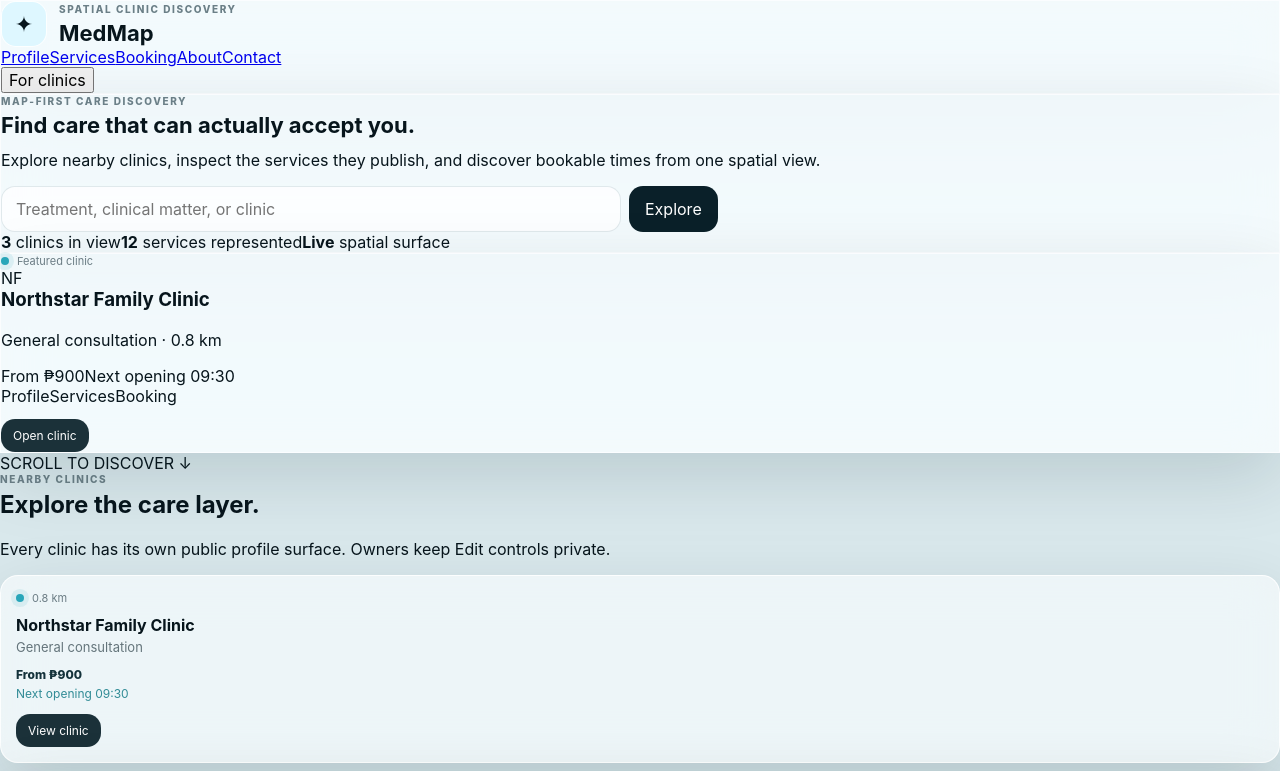
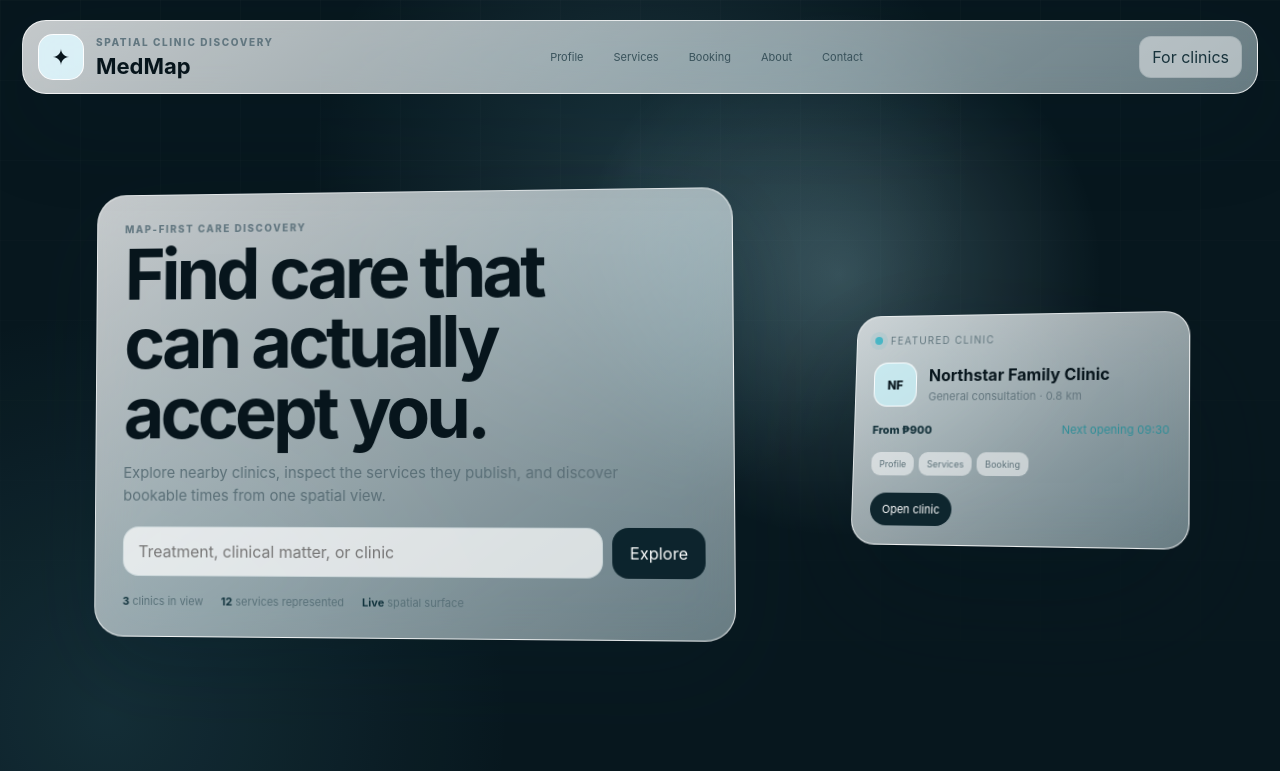
Before and after one commit to RbrtMrlsIII/MedMap, a Next.js app: page / in a window 1280 px wide. Shown: the top 771 px of the page. Built offline with nearby package versions, Linux system fonts and the light colour scheme; no server answers.

Commit message:
build MedMap spatial glass skeuomorphic hero environment

```diff
--- a/src/app/globals.css
+++ b/src/app/globals.css
@@ -1,158 +1,175 @@
 :root {
   --ink: #07151c;
-  --muted: #61737c;
-  --glass: rgba(248, 253, 255, 0.84);
-  --line: rgba(255, 255, 255, 0.7);
-  --shadow: 0 24px 70px rgba(3, 32, 45, 0.14);
+  --muted: #657a83;
+  --glass: rgba(248, 253, 255, 0.62);
+  --glass-strong: rgba(248, 253, 255, 0.78);
+  --line: rgba(255, 255, 255, 0.76);
+  --shadow: 0 30px 90px rgba(3, 32, 45, 0.18);
+  --deep-shadow: 0 50px 120px rgba(0, 20, 28, 0.28);
 }
 
 * { box-sizing: border-box; }
-html, body { min-height: 100%; }
+html, body { min-height: 100%; scroll-behavior: smooth; }
 body {
   margin: 0;
   color: var(--ink);
-  background: #d9e8ec;
+  background: #08171e;
   font-family: Inter, ui-sans-serif, system-ui, -apple-system, BlinkMacSystemFont, "Segoe UI", sans-serif;
 }
 button, input { font: inherit; }
 button { cursor: pointer; }
+a { color: inherit; text-decoration: none; }
 
-.app-shell {
-  min-height: 100vh;
+.app-shell { min-height: 100vh; position: relative; overflow: hidden; }
+.hero-environment {
   position: relative;
+  min-height: 940px;
+  isolation: isolate;
   overflow: hidden;
+  background: radial-gradient(circle at 50% 18%, rgba(152, 226, 245, .14), transparent 33%), #07171e;
+}
+.map-canvas { position: absolute; inset: 0; z-index: 0; width: 100%; height: 100%; }
+.hero-atmosphere {
+  position: absolute;
+  inset: -15%;
+  z-index: 1;
+  pointer-events: none;
+  background: radial-gradient(circle at 62% 34%, rgba(184, 241, 255, .23), transparent 20%), radial-gradient(circle at 18% 70%, rgba(96, 188, 210, .13), transparent 25%);
+  mix-blend-mode: screen;
+}
+.hero-grid {
+  position: absolute;
+  inset: 0;
+  z-index: 1;
+  pointer-events: none;
+  opacity: .22;
+  background-image: linear-gradient(rgba(255,255,255,.08) 1px, transparent 1px), linear-gradient(90deg, rgba(255,255,255,.08) 1px, transparent 1px);
+  background-size: 80px 80px;
+  mask-image: linear-gradient(to bottom, black, transparent 88%);
 }
 
-.map-stage {
-  position: fixed;
-  inset: 0;
-  z-index: 0;
-}
-
-.map-canvas { width: 100%; height: 100%; }
-
 .glass-panel {
-  background: var(--glass);
-  backdrop-filter: blur(24px) saturate(135%);
-  -webkit-backdrop-filter: blur(24px) saturate(135%);
+  background: linear-gradient(145deg, rgba(255,255,255,.77), rgba(229,250,255,.44));
+  backdrop-filter: blur(28px) saturate(150%);
+  -webkit-backdrop-filter: blur(28px) saturate(150%);
   border: 1px solid var(--line);
   box-shadow: var(--shadow);
 }
 
-.hero-panel {
-  position: relative;
-  z-index: 2;
-  margin: 18px;
-  padding: 18px 20px 20px;
-  border-radius: 26px;
+.hero-nav {
+  position: absolute;
+  top: 20px;
+  left: 22px;
+  right: 22px;
+  z-index: 5;
+  min-height: 72px;
+  padding: 13px 15px;
+  border-radius: 24px;
   display: grid;
-  grid-template-columns: auto minmax(320px, 1fr);
-  gap: 28px;
+  grid-template-columns: auto 1fr auto;
+  gap: 22px;
   align-items: center;
 }
-
 .brand-lockup { display: flex; gap: 12px; align-items: center; }
 .brand-mark {
-  width: 46px;
-  height: 46px;
-  border-radius: 15px;
-  display: grid;
-  place-items: center;
-  background: rgba(219, 247, 255, 0.9);
-  border: 1px solid rgba(255,255,255,.9);
-  font-size: 22px;
+  width: 46px; height: 46px; border-radius: 15px; display: grid; place-items: center;
+  background: rgba(223,248,255,.84); border: 1px solid rgba(255,255,255,.92); font-size: 22px;
+}
+.eyebrow { margin: 0 0 5px; font-size: 10px; letter-spacing: .16em; font-weight: 800; color: #627780; }
+h1, h2, h3, p { margin-top: 0; }
+h1 { margin-bottom: 0; font-size: 22px; }
+.clinic-nav { display: flex; justify-content: center; gap: 8px; flex-wrap: wrap; }
+.clinic-nav a {
+  padding: 9px 11px; border-radius: 12px; font-size: 11px; color: #39525b;
+  transition: background .2s ease, transform .2s ease;
+}
+.clinic-nav a:hover { background: rgba(255,255,255,.62); transform: translateY(-1px); }
+.ghost-button, .filter-button {
+  border: 1px solid rgba(24,53,61,.1); background: rgba(255,255,255,.48); color: #18333c;
+  padding: 10px 12px; border-radius: 12px;
 }
 
-.eyebrow {
-  margin: 0 0 5px;
-  font-size: 10px;
-  letter-spacing: .16em;
-  font-weight: 800;
-  color: #6b7f87;
+.hero-copy {
+  position: absolute;
+  left: clamp(22px, 7vw, 110px);
+  top: 190px;
+  z-index: 4;
+  width: min(640px, calc(100vw - 44px));
+  padding: 28px;
+  border-radius: 30px;
+  transform: perspective(1400px) rotateX(2deg) rotateY(-4deg);
+}
+.hero-copy h2 { max-width: 550px; margin-bottom: 14px; font-size: clamp(40px, 5.6vw, 74px); line-height: .98; letter-spacing: -.055em; }
+.hero-description { max-width: 510px; margin-bottom: 20px; color: #5a6f77; font-size: 15px; line-height: 1.55; }
+.search-row { display: flex; gap: 9px; }
+.search-row input {
+  width: min(520px, 100%); min-width: 0; border: 1px solid rgba(125,157,168,.24); background: rgba(255,255,255,.72);
+  border-radius: 16px; padding: 14px 15px; outline: none;
+}
+.search-row input:focus { border-color: rgba(44,146,173,.55); box-shadow: 0 0 0 4px rgba(81,191,212,.12); }
+.search-row button, .secondary-action {
+  border: 0; border-radius: 16px; padding: 13px 17px; background: rgba(6,30,39,.94); color: #fff;
+}
+.hero-stats { display: flex; gap: 18px; flex-wrap: wrap; margin-top: 18px; font-size: 11px; color: #587078; }
+.hero-stats strong { color: #12343e; }
+
+.floating-clinic-card {
+  position: absolute; right: clamp(24px, 7vw, 100px); top: 320px; z-index: 4; width: min(330px, calc(100vw - 48px));
+  padding: 18px; border-radius: 24px; transform: perspective(1200px) rotateY(-10deg) rotateX(6deg) translateZ(40px); box-shadow: var(--deep-shadow);
+}
+.clinic-card-topline { display: flex; align-items: center; gap: 8px; font-size: 10px; text-transform: uppercase; letter-spacing: .12em; color: #61767e; }
+.clinic-pulse, .status-dot { width: 8px; height: 8px; display: inline-block; border-radius: 999px; background: #48b6c5; box-shadow: 0 0 0 5px rgba(72,182,197,.12); }
+.clinic-identity-row { display: flex; gap: 12px; align-items: center; margin: 16px 0; }
+.clinic-avatar { width: 44px; height: 44px; border-radius: 14px; display: grid; place-items: center; font-size: 12px; font-weight: 800; background: rgba(204,244,251,.72); border: 1px solid rgba(255,255,255,.9); }
+.clinic-identity-row h3 { margin-bottom: 4px; font-size: 16px; }
+.clinic-identity-row p { margin-bottom: 0; font-size: 11px; color: #63767e; }
+.clinic-hero-meta { display: flex; justify-content: space-between; gap: 10px; font-size: 11px; }
+.clinic-hero-meta span:first-child { font-weight: 800; color: #17343d; }
+.clinic-hero-meta span:last-child { color: #2d8d97; }
+.mini-nav { display: flex; gap: 5px; margin: 15px 0 2px; flex-wrap: wrap; }
+.mini-nav span { padding: 6px 8px; border-radius: 9px; background: rgba(255,255,255,.52); font-size: 9px; color: #5b7078; }
+
+.map-hud {
+  position: absolute; left: 26px; bottom: 28px; z-index: 5; border-radius: 15px; padding: 10px 13px;
+  display: flex; gap: 8px; align-items: center; font-size: 11px; color: rgba(245,252,255,.9); background: rgba(7,23,30,.48); border-color: rgba(255,255,255,.18); box-shadow: 0 18px 44px rgba(0,0,0,.18);
+}
+.hud-separator { opacity: .42; }
+.hero-scroll-cue { position: absolute; right: 28px; bottom: 31px; z-index: 5; color: rgba(242,252,255,.82); font-size: 10px; letter-spacing: .17em; }
+.hero-scroll-cue span { margin-left: 9px; font-size: 16px; }
+
+.discovery-section { position: relative; z-index: 6; padding: 72px 22px 100px; background: linear-gradient(to bottom, #dcebf0, #eef7f8); }
+.section-heading { max-width: 1180px; margin: 0 auto; display: flex; justify-content: space-between; gap: 30px; align-items: end; }
+.section-heading h2 { margin-bottom: 0; font-size: clamp(34px, 4.5vw, 58px); letter-spacing: -.045em; }
+.section-heading > p { max-width: 430px; margin-bottom: 4px; color: #647780; font-size: 13px; line-height: 1.6; }
+.discovery-section .clinic-list { max-width: 1180px; margin: 30px auto 0; display: grid; grid-template-columns: repeat(3, 1fr); gap: 14px; }
+.discovery-section .clinic-card { padding: 19px; border-radius: 22px; background: rgba(255,255,255,.52); }
+.discovery-section .clinic-card h3 { margin: 12px 0 5px; font-size: 18px; }
+.discovery-section .clinic-card p { margin-bottom: 13px; color: #687b82; font-size: 12px; }
+.clinic-meta { display: grid; gap: 5px; font-size: 11px; }
+.clinic-meta span:first-child { font-weight: 800; color: #17353e; }
+.clinic-meta span:last-child { color: #2e8b97; }
+.secondary-action { margin-top: 15px; padding: 9px 12px; font-size: 11px; }
+.demo-note { max-width: 1180px; margin: 18px auto 0; font-size: 10px; color: #708087; }
+
+@media (max-width: 980px) {
+  .hero-nav { grid-template-columns: auto auto; }
+  .clinic-nav { order: 3; grid-column: 1 / -1; justify-content: flex-start; overflow-x: auto; padding-bottom: 2px; }
+  .floating-clinic-card { top: auto; bottom: 100px; }
+  .hero-copy { top: 170px; }
+  .discovery-section .clinic-list { grid-template-columns: 1fr; }
 }
 
-h1, h2, h3, p { margin-top: 0; }
-h1 { margin-bottom: 0; font-size: 22px; }
-.hero-copy h2 { margin-bottom: 12px; font-size: 22px; }
-
-.search-row { display: flex; gap: 8px; }
-.search-row input {
-  width: min(620px, 100%);
-  border: 1px solid rgba(125, 157, 168, .22);
-  background: rgba(255,255,255,.75);
-  border-radius: 14px;
-  padding: 12px 14px;
-  outline: none;
-}
-.search-row input:focus { border-color: rgba(44, 146, 173, .55); }
-.search-row button, .secondary-action {
-  border: 0;
-  border-radius: 14px;
-  padding: 12px 16px;
-  background: #0a2029;
-  color: #fff;
-}
-
-.map-hud {
-  position: absolute;
-  left: 26px;
-  bottom: 26px;
-  z-index: 4;
-  border-radius: 15px;
-  padding: 10px 13px;
-  display: flex;
-  gap: 8px;
-  align-items: center;
-  font-size: 12px;
-}
-.status-dot, .clinic-pulse {
-  width: 8px;
-  height: 8px;
-  display: inline-block;
-  border-radius: 999px;
-  background: #28a6b9;
-  box-shadow: 0 0 0 5px rgba(40,166,185,.11);
-}
-.hud-separator { opacity: .45; }
-
-.results-panel {
-  position: relative;
-  z-index: 3;
-  width: min(390px, calc(100vw - 36px));
-  max-height: calc(100vh - 170px);
-  margin: 0 18px 18px;
-  padding: 18px;
-  border-radius: 24px;
-  overflow: auto;
-}
-.results-header { display: flex; justify-content: space-between; gap: 12px; align-items: flex-start; }
-.results-header h2 { margin-bottom: 0; font-size: 18px; }
-.filter-button {
-  border: 1px solid rgba(24, 53, 61, .08);
-  background: rgba(255,255,255,.65);
-  padding: 9px 11px;
-  border-radius: 12px;
-}
-
-.clinic-list { display: grid; gap: 10px; margin-top: 16px; }
-.clinic-card {
-  padding: 15px;
-  border-radius: 18px;
-  background: rgba(255,255,255,.56);
-  border: 1px solid rgba(255,255,255,.82);
-}
-.clinic-card-topline { display: flex; align-items: center; gap: 8px; font-size: 11px; color: #6b7c84; }
-.clinic-card h3 { margin: 10px 0 4px; font-size: 16px; }
-.clinic-card p { margin-bottom: 12px; color: #64747b; font-size: 13px; }
-.clinic-meta { display: grid; gap: 4px; font-size: 12px; }
-.clinic-meta span:first-child { font-weight: 800; color: #14323b; }
-.clinic-meta span:last-child { color: #318b96; }
-.secondary-action { margin-top: 13px; padding: 9px 12px; font-size: 12px; background: rgba(9, 32, 41, .92); }
-.demo-note { margin: 14px 2px 0; font-size: 10px; color: #687a82; line-height: 1.45; }
-
-@media (max-width: 820px) {
-  .hero-panel { grid-template-columns: 1fr; gap: 14px; }
-  .results-panel { max-height: 48vh; }
+@media (max-width: 680px) {
+  .hero-environment { min-height: 880px; }
+  .hero-nav { left: 12px; right: 12px; top: 12px; border-radius: 20px; }
+  .hero-copy { left: 12px; width: calc(100vw - 24px); top: 150px; padding: 21px; transform: none; }
+  .hero-copy h2 { font-size: 44px; }
+  .floating-clinic-card { left: 12px; right: 12px; bottom: 92px; width: auto; transform: none; }
+  .map-hud { left: 12px; bottom: 16px; font-size: 9px; }
+  .hero-scroll-cue { display: none; }
+  .section-heading { display: block; }
+  .section-heading > p { margin-top: 14px; }
+  .search-row { flex-direction: column; }
 }
 
 @media (prefers-reduced-motion: reduce) {
```
